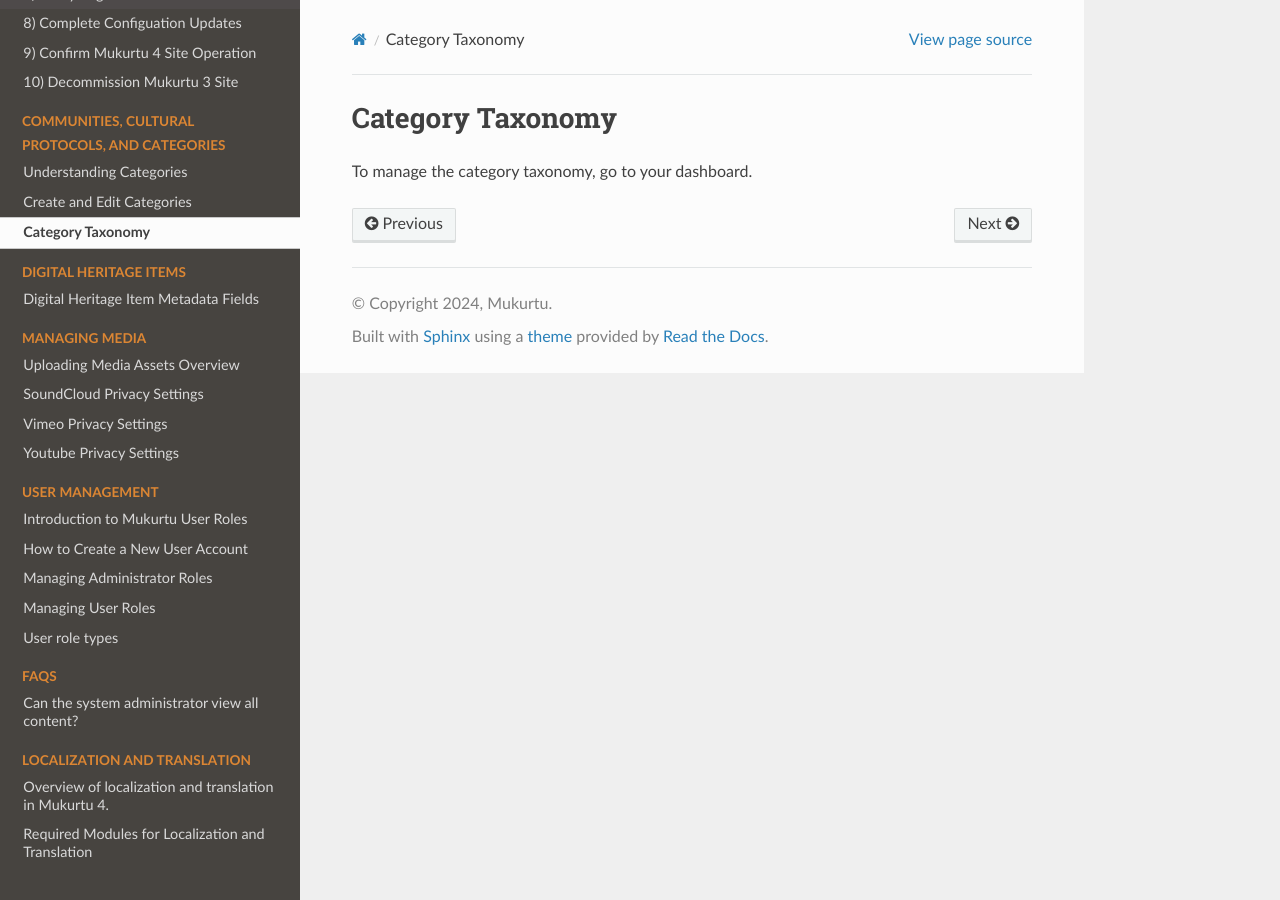
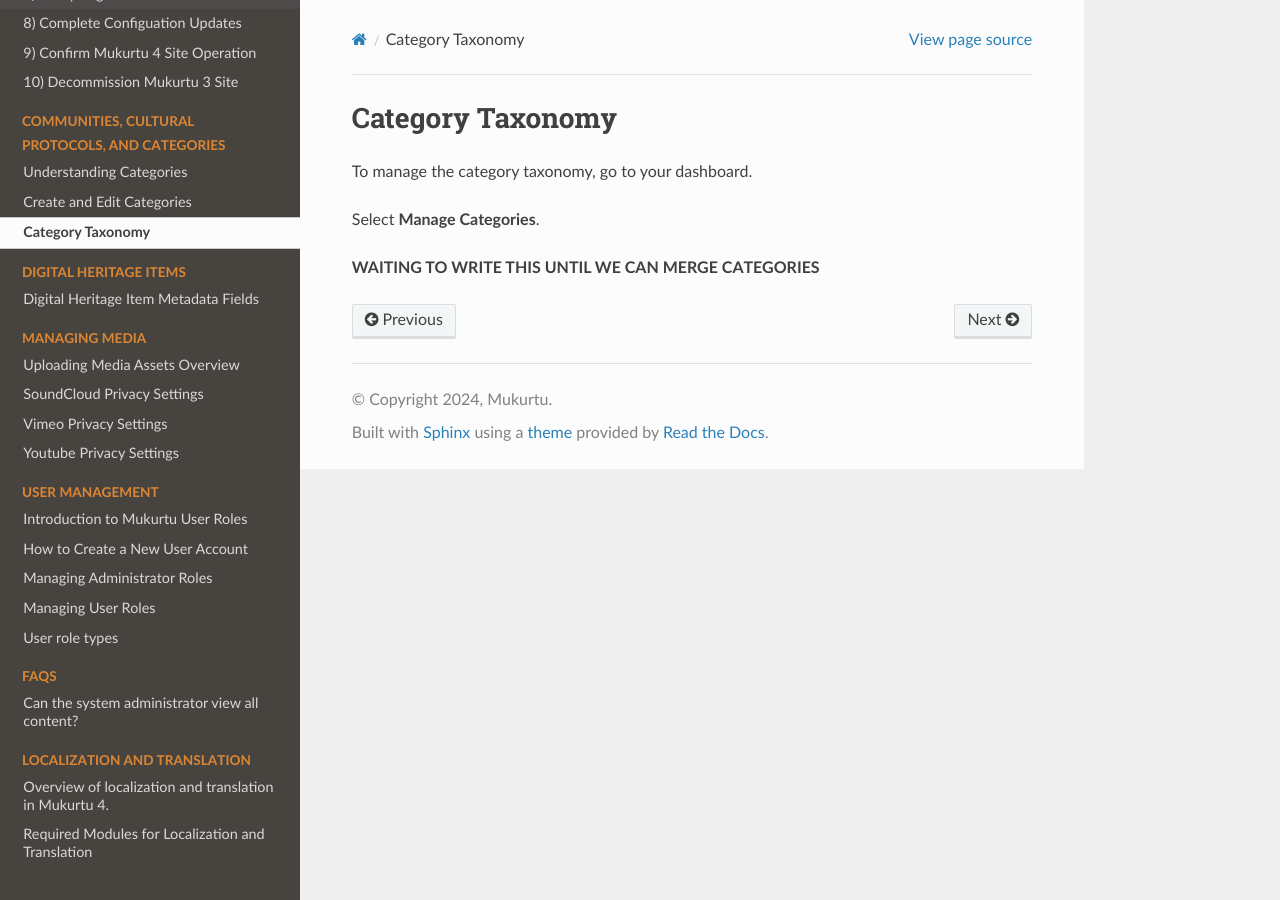
Before and after one commit to MukurtuCMS/mukurtudocs, a Sphinx documentation site: the page built from docs/source/3Cs/ManagingCategoryTaxonomy.md, in a window 1280 px wide. Built offline with Sphinx 7.4.7 and the Read the Docs theme 3.1.0, drawn with Linux system fonts in a browser that asks for light colours.

Commit message:
Update ManagingCategoryTaxonomy.md

```diff
--- a/docs/source/3Cs/ManagingCategoryTaxonomy.md
+++ b/docs/source/3Cs/ManagingCategoryTaxonomy.md
@@ -1,3 +1,7 @@
 # Category Taxonomy
 
 To manage the category taxonomy, go to your dashboard.
+
+Select **Manage Categories**.
+
+**WAITING TO WRITE THIS UNTIL WE CAN MERGE CATEGORIES**
```
